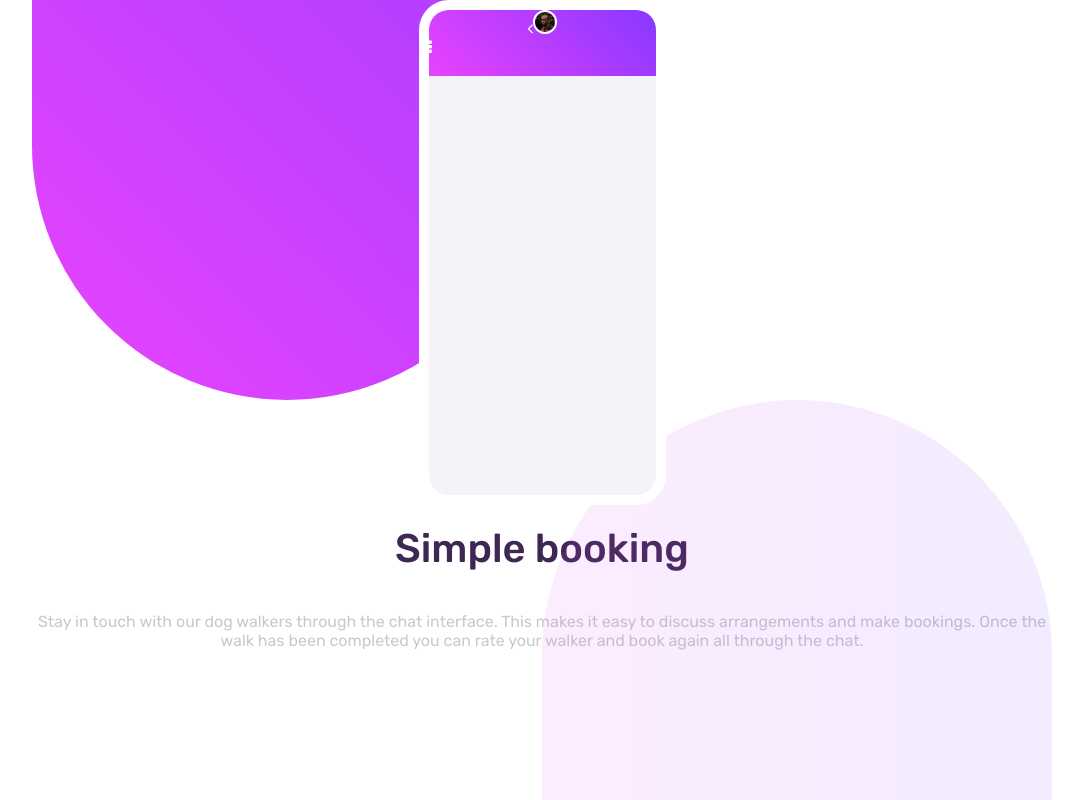
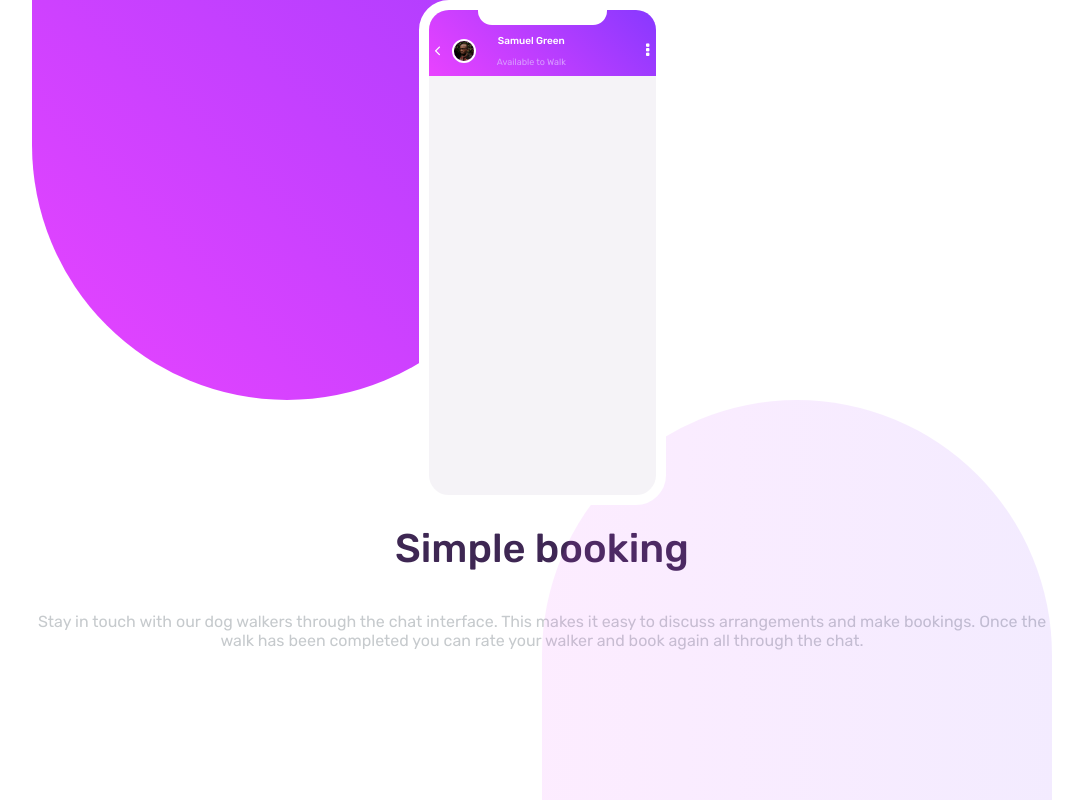
Before and after one commit to ackuser/ng-chat-app-scss, an Angular app: page / in a window 1280 px wide. Shown: the top 800 px of the page, without its empty margins (98-1181 px from the left). Built offline with nearby package versions, Linux system fonts and the light colour scheme.

Commit message:
Header in pohne

```diff
--- a/src/app/phone/phone.component.html
+++ b/src/app/phone/phone.component.html
@@ -1,14 +1,14 @@
-<!-- <div class="rect-1"></div> -->
+<div class="rect-1"></div>
 <div class="rect-2">
   <div class="user">
+    <i class="fa fa-angle-left" aria-hidden="true"></i>
     <div class="user__content">
-      <em class="fa fa-angle-left"></em>
       <img class="avatar" src="../../assets/images/avatar.jpg" alt="Avatar" />
-      <!-- <div class="user__info">
-        <p class="title">Available to Walk</p>
-        <p class="subtitle">Samuel Green</p>
-      </div> -->
+      <div class="info">
+        <p class="title">Samuel Green</p>
+        <p class="subtitle">Available to Walk</p>
+      </div>
     </div>
+    <i class="fa fa-ellipsis-v" aria-hidden="true"></i>
   </div>
-  <i class="fa fa-ellipsis-v" aria-hidden="true"></i>
 </div>
--- a/src/app/phone/phone.component.scss
+++ b/src/app/phone/phone.component.scss
@@ -1,4 +1,5 @@
-@import '_colors';
+// @import '_colors'; is already in fonts
+@import '_fonts';
 
 :host {
     display: flex;
@@ -10,9 +11,9 @@
     background: $violet-light-grayish;
 
     .rect-1 {
-        margin: 0 auto;
+        margin: -1px auto 0 auto;
         width: 129px;
-        height: 29px;
+        height: 16px;
         border-radius: 0 0 14px 14px;
         background: white;
         z-index: 1;
@@ -26,27 +27,45 @@
         border-radius: 20px 20px 0 0;
         background: $gradient-1;
 
-        .fa {
-            color: white;
-        }
 
         .user {
             width: 100%;
+            height: 100%;
             display: flex;
             justify-content: space-around;
+            align-items: flex-end;
 
+            .fa {
+                flex: 0 1 auto;
+                color: white;
+                align-self: center;
+                margin-top: 14px;
+            }
 
             &__content {
-                // flex: 0 1 60%;
-
-
+                flex: 0 1 50%;
+                margin-right: 30%;
+                display: flex;
+                justify-content: space-between;
 
                 .avatar {
                     width: 24px;
                     height: 24px;
                     border-radius: 50%;
-                    display: inline-block;
                     border: 2px solid white;
+                    align-self: center;
+                }
+
+                .info {
+                    flex: 0 1 auto;
+
+                    .title {
+                        @include title(x-small, white);
+                    }
+
+                    .subtitle {
+                        @include subtitle(xx-small, $violet-pale);
+                    }
                 }
             }
         }
--- a/src/assets/styles/_fonts.scss
+++ b/src/assets/styles/_fonts.scss
@@ -1,15 +1,15 @@
 @import '_colors';
 
-@mixin title {
-    color: $violet-dark-verydesaturated;
-    font-size: 40px;
+@mixin title($size: 40px, $color: $violet-dark-verydesaturated) {
+    color: $color;
+    font-size: $size;
     font-weight: 500;
     text-align: center;
 }
 
-@mixin subtitle {
-    color: $blue-grayish;
-    font-size: 16px;
+@mixin subtitle($size: 16px, $color: $blue-grayish) {
+    color: $color;
+    font-size: $size;
     font-weight: 400;
     text-align: center;
 }
```
